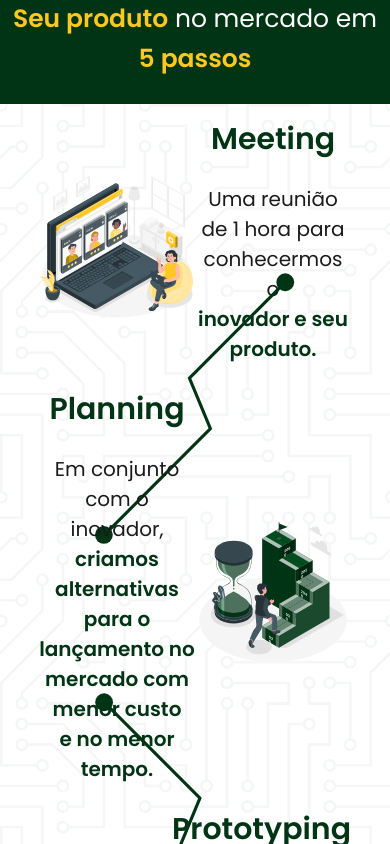
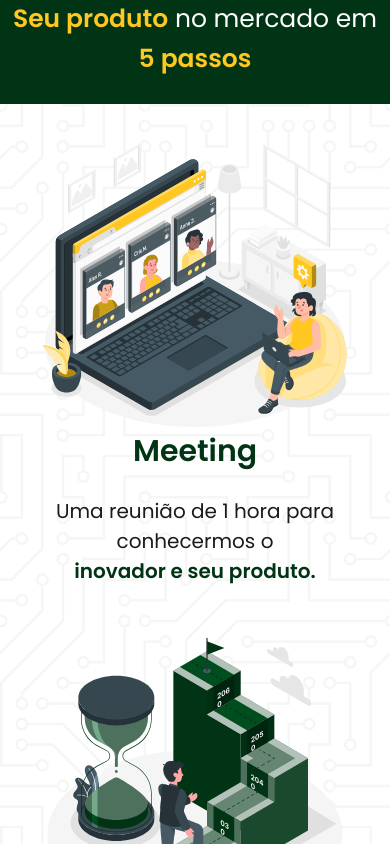
Before and after one commit to GabrielGalatti/i9-site, a Next.js app: page / in a window 390 px wide. Shown: the part 920-1764 px from the top of the page. Built offline with nearby package versions, Linux system fonts and the light colour scheme.

Commit message:
Process Responsive

```diff
--- a/src/components/molecules/ProcessItem.tsx
+++ b/src/components/molecules/ProcessItem.tsx
@@ -44,9 +44,13 @@ const ProcessItem = ({
     <Flex
       w="100%"
       justifyContent="space-between"
-      flexDir={imgPosition == "left" ? "row" : "row-reverse"}
       alignItems="center"
       as={motion.div}
+      flexDirection={[
+        "column",
+        "column",
+        imgPosition == "left" ? "row" : "row-reverse",
+      ]}
       initial="hidden"
       variants={variants}
       ref={ref}
--- a/src/components/organisms/ProcessFlow.tsx
+++ b/src/components/organisms/ProcessFlow.tsx
@@ -1,4 +1,4 @@
-import { Box, Flex } from "@chakra-ui/react";
+import { Box, Flex, useBreakpointValue } from "@chakra-ui/react";
 import Image from "next/image";
 
 import ProcessItem, { ProcessItemProps } from "../molecules/ProcessItem";
@@ -7,7 +7,14 @@ export type ProcessFlowProps = {
   processItems: Omit<ProcessItemProps, "imgPosition">[];
 };
 
-const ProcessFlow = ({ processItems }: ProcessFlowProps) => (
+const ProcessFlow = ({ processItems }: ProcessFlowProps) => {
+  const showTechDivider = useBreakpointValue({
+    base: false,
+    md: false,
+    lg: true,
+  }) as boolean;
+
+  return (
     <Flex width="100%" flexDirection="column" gap={30}>
       {processItems.map((item, index) => (
         <Flex
@@ -20,7 +27,7 @@ const ProcessFlow = ({ processItems }: ProcessFlowProps) => (
             {...item}
             imgPosition={index % 2 === 0 ? "left" : "right"}
           />
-        {index !== processItems.length - 1 && (
+          {index !== processItems.length - 1 && showTechDivider && (
             <Flex
               w="100%"
               pos="absolute"
@@ -30,7 +37,9 @@ const ProcessFlow = ({ processItems }: ProcessFlowProps) => (
             >
               <Image
                 src={
-                index % 2 === 0 ? "/images/lt-conn.svg" : "/images/rg-conn.svg"
+                  index % 2 === 0
+                    ? "/images/lt-conn.svg"
+                    : "/images/rg-conn.svg"
                 }
                 alt="Connect"
                 unoptimized
@@ -44,5 +53,6 @@ const ProcessFlow = ({ processItems }: ProcessFlowProps) => (
       ))}
     </Flex>
   );
+};
 
 export default ProcessFlow;
```
Lines whose indentation alone changed are shown as unchanged.
